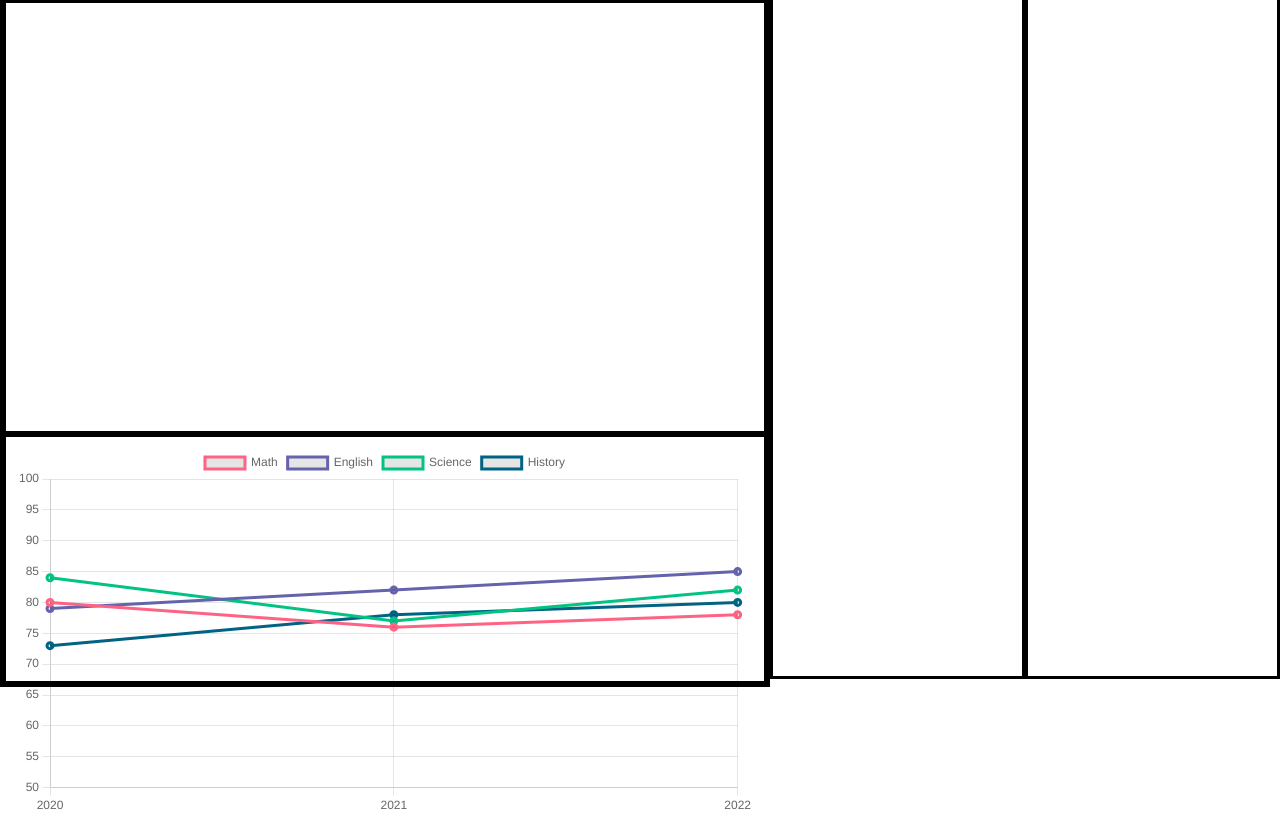
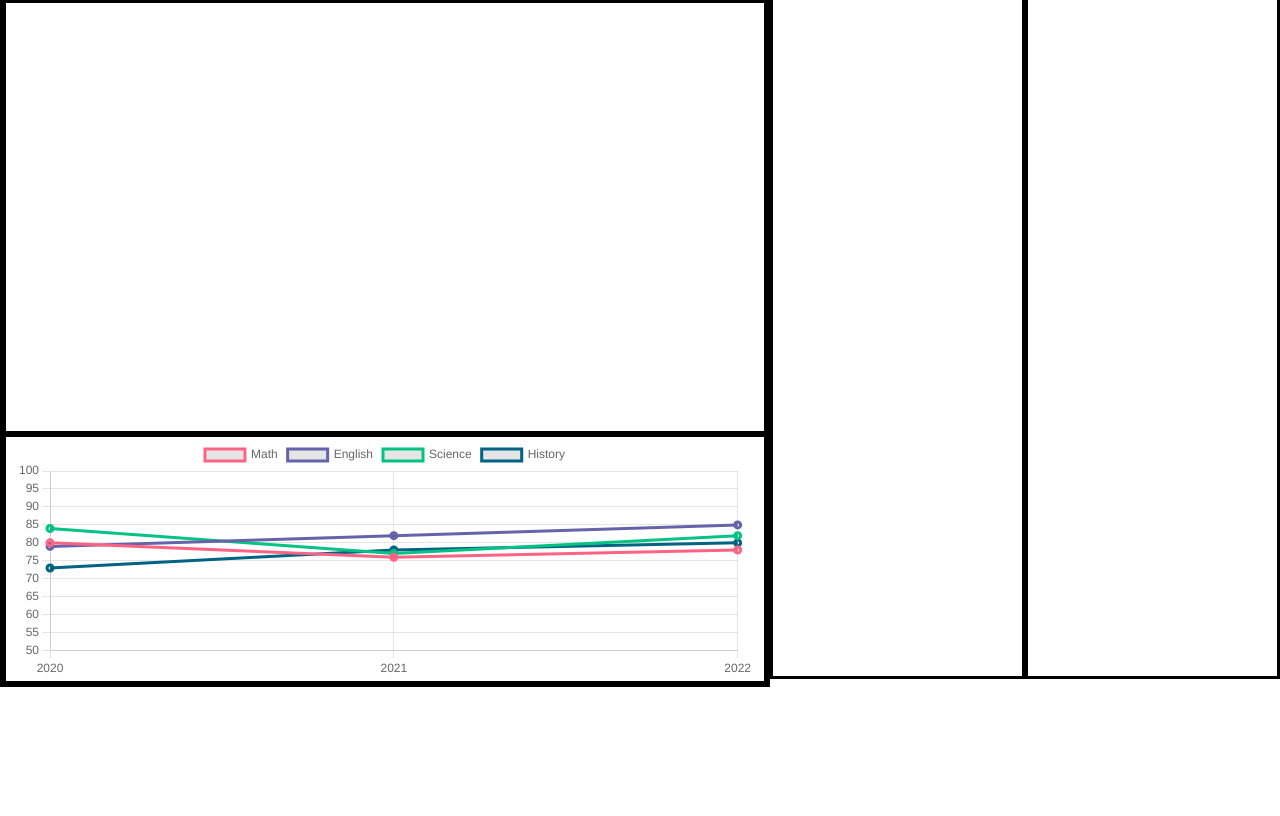
Before and after one commit to analiciasosa2019/Marinahacks3.0Project, a website: page index.html in a window 1280 px wide. Shown: the part 123-939 px from the top of the page. After the commit the page ends 810 px from the top, so only its background shows below. Drawn offline with nearby package versions, Linux system fonts and the light colour scheme.

Commit message:
Bar graph fits to size

```diff
--- a/assets/styles.css
+++ b/assets/styles.css
@@ -210,5 +210,5 @@ nav {
 
 .barChartWrapper{
   width: 100%;
-  max-height: 28vh;
+  height: 30vh;
 }
--- a/components/bar-chart.js
+++ b/components/bar-chart.js
@@ -73,6 +73,7 @@ app.component('barChart', {
               ]
             },
             options: {
+              maintainAspectRatio: false,
               scales: {
                 y: {
                   suggestedMin: 50, // Specify the minimum value for the axes
```
